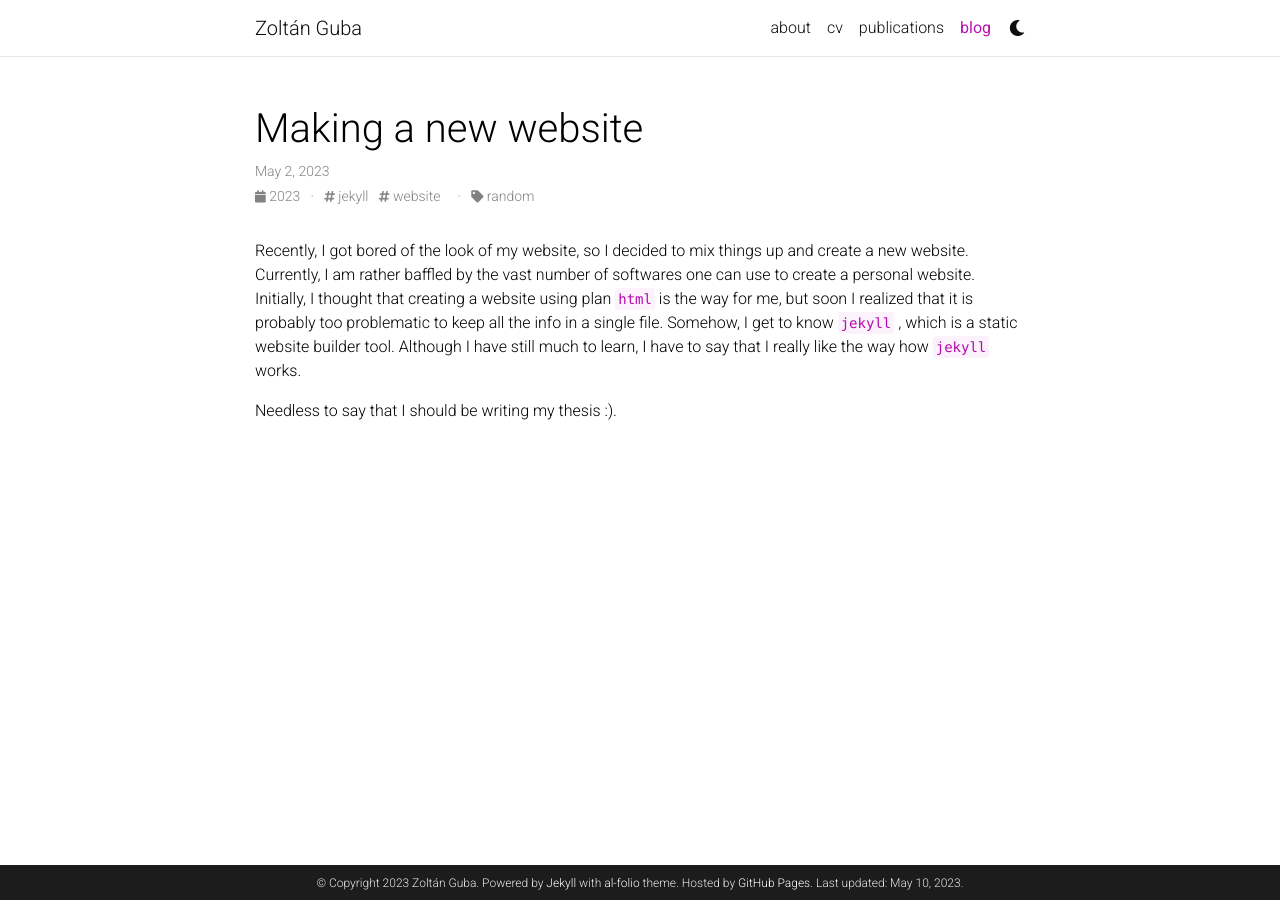
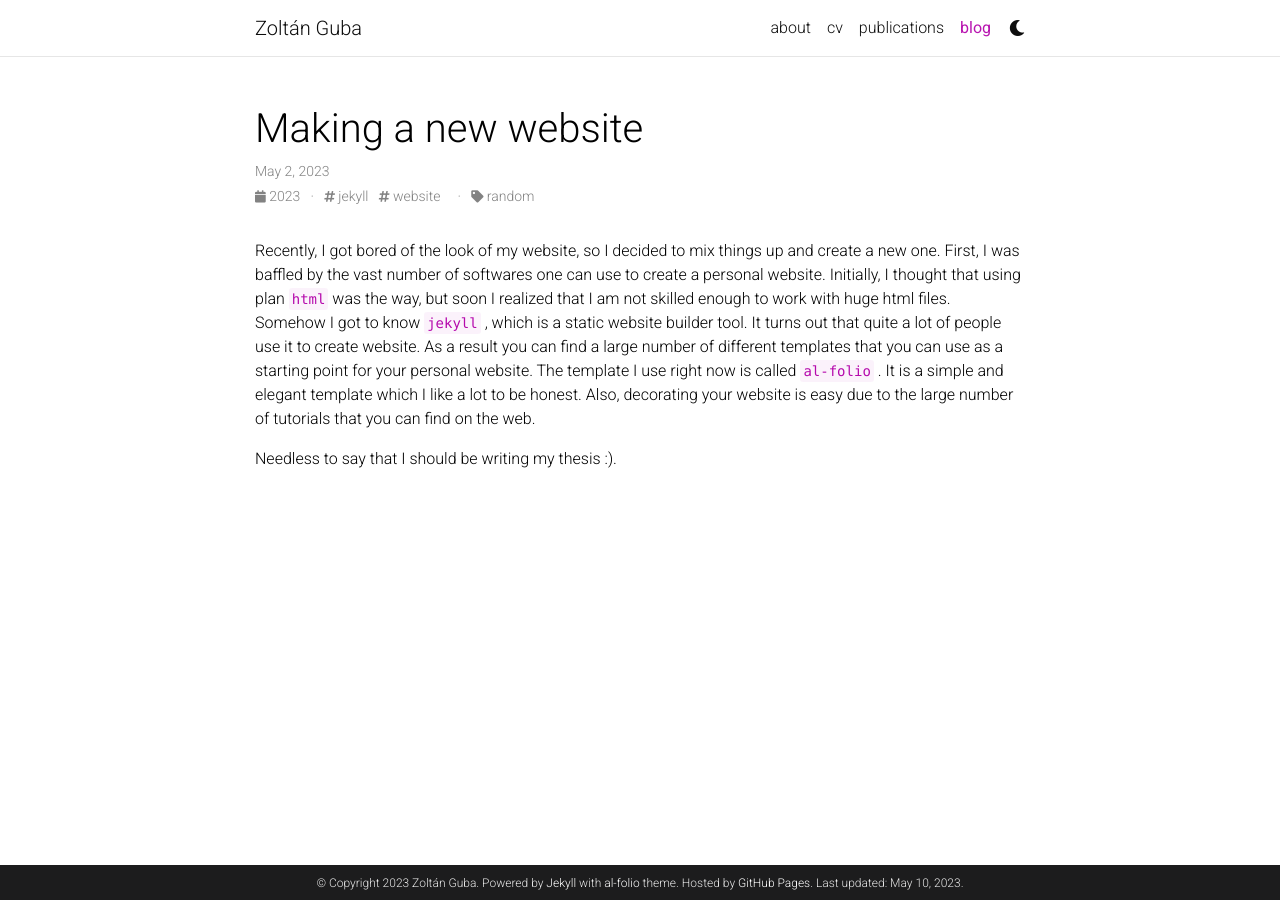
Before and after one commit to gubazoltan/gubazoltan.github.io, a Jekyll site: the page built from _posts/2023-05-02-making-a-new-website.md, in a window 1280 px wide. Built offline with Jekyll 4.4.1, drawn with Linux system fonts in a browser that asks for light colours; comment, search, counter and statistics services are not loaded; a style sheet for code colours, icons or effects is not loaded.

Commit message:
modified previous post

```diff
--- a/_posts/2023-05-02-making-a-new-website.md
+++ b/_posts/2023-05-02-making-a-new-website.md
@@ -5,6 +5,6 @@ date: 2023-05-02
 tags: jekyll website
 categories: random
 ---
-Recently, I got bored of the look of my website, so I decided to mix things up and create a new website. Currently, I am rather baffled by the vast number of softwares one can use to create a personal website. Initially, I thought that creating a website using plan <code>html</code> is the way for me, but soon I realized that it is probably too problematic to keep all the info in a single file. Somehow, I get to know <a href="www.google.chom"><code>jekyll</code> </a>, which is a static website builder tool. Although I have still much to learn, I have to say that I really like the way how <code>jekyll</code> works.
+Recently, I got bored of the look of my website, so I decided to mix things up and create a new one. First, I was baffled by the vast number of softwares one can use to create a personal website. Initially, I thought that using plan <code>html</code> was the way, but soon I realized that I am not skilled enough to work with huge html files. Somehow I got to know <a href="www.google.chom"><code>jekyll</code> </a>, which is a static website builder tool. It turns out that quite a lot of people use it to create website. As a result you can find a large number of different templates that you can use as a starting point for your personal website. The template I use right now is called <a href="https://github.com/alshedivat/al-folio"><code>al-folio</code> </a>. It is a simple and elegant template which I like a lot to be honest. Also, decorating your website is easy due to the large number of tutorials that you can find on the web.
 
 Needless to say that I should be writing my thesis :).
```
Also changed, not shown: 2 other files.
